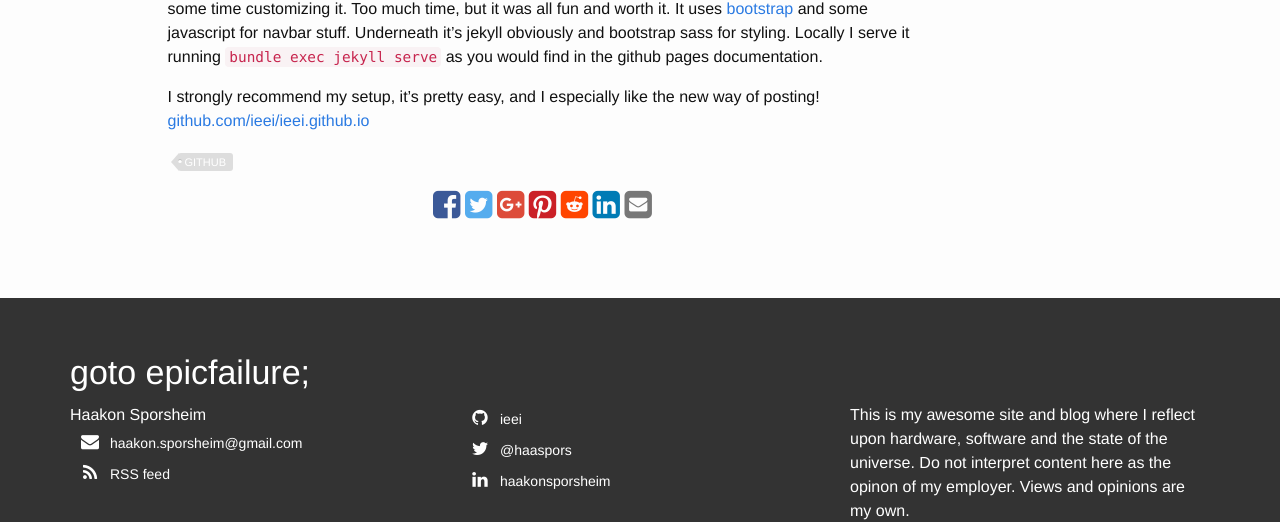
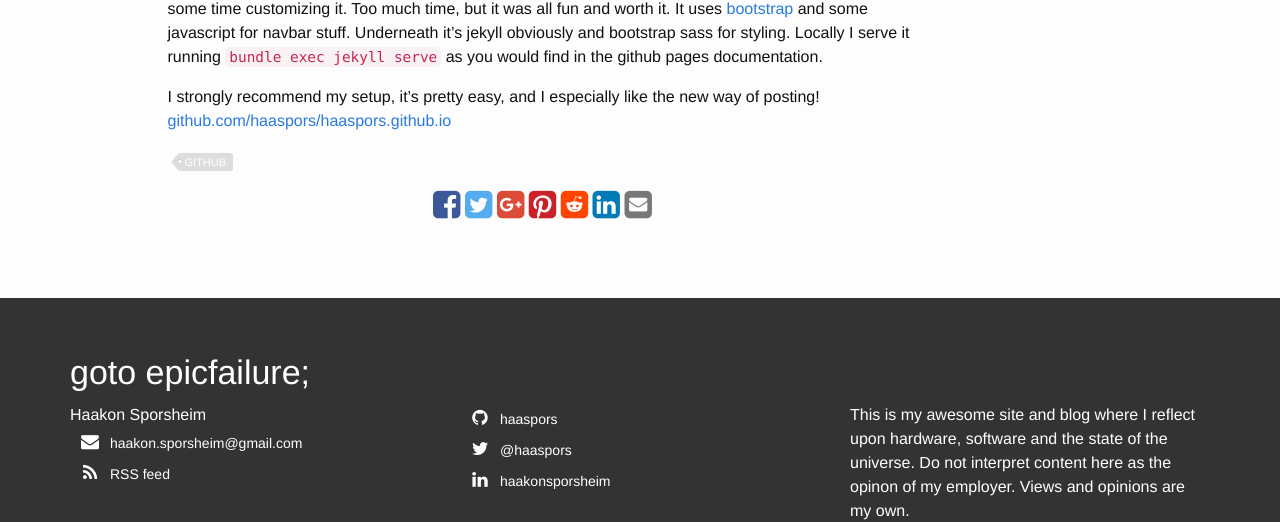
Before and after one commit to ieei/ieei.github.io, a Jekyll site: the page built from _posts/2016-02-13-moving-over-to-github-pages.md, in a window 1280 px wide and 1086 px high. Shown: the part 536-1058 px from the top of the window. Built offline with Jekyll 4.4.1, drawn with Linux system fonts in a browser that asks for light colours; nearby versions of some CDN libraries; comment, search, counter and statistics services are not loaded.

Commit message:
Rename Github handle to haaspors

```diff
--- a/_config.yml
+++ b/_config.yml
@@ -8,9 +8,9 @@ description: > # this means to ignore newlines until "baseurl:"
   Do not interpret content here as the opinon of my employer.
   Views and opinions are my own.
 baseurl: "" # the subpath of your site, e.g. /blog/
-url: "https://ieei.github.io" # the base hostname & protocol for your site
+url: "https://haaspors.github.io" # the base hostname & protocol for your site
 twitter_username: haaspors
-github_username:  ieei
+github_username:  haaspors
 linkedin_username: haakonsporsheim
 disqus_shortname: ieeigh
 google_analytics_tracking_id: UA-73773916-1
--- a/_includes/navigation.html
+++ b/_includes/navigation.html
@@ -11,7 +11,7 @@
           <span class="glyphicon glyphicon-menu-hamburger"></span>
         </button>
       </div>
-      <div id="ieei-navbar" class="collapse navbar-collapse">
+      <div id="haaspors-navbar" class="collapse navbar-collapse">
         <ul class="nav navbar-nav">
           <li><a class="hidden active" href="#page-top"></a></li>
           {% for item in site.nav-pages %}
--- a/_layouts/default.html
+++ b/_layouts/default.html
@@ -3,7 +3,7 @@
 
   {% include head.html %}
 
-  <body id="page-top" data-spy="scroll" data-target="#ieei-navbar" data-offset="50">
+  <body id="page-top" data-spy="scroll" data-target="#haaspors-navbar" data-offset="50">
 
     {% include navigation.html %}
     {% if page.header %}
--- a/_posts/2016-02-13-moving-over-to-github-pages.md
+++ b/_posts/2016-02-13-moving-over-to-github-pages.md
@@ -39,10 +39,10 @@ Locally I serve it running `bundle exec jekyll serve` as you would find in the
 github pages documentation.
 
 I strongly recommend my setup, it's pretty easy, and I especially like the new way of posting!
-[github.com/ieei/ieei.github.io][source]
+[github.com/haaspors/haaspors.github.io][source]
 
 [ghpages]: //pages.github.com
 [jekyll]: //www.jekyllrb.com
 [disqus]: //www.disqus.com
 [bootstrap]: //getbootstrap.com
-[source]: //github.com/ieei/ieei.github.io
+[source]: //github.com/haaspors/haaspors.github.io
```
Also changed, not shown: _posts/2015-10-27-mouse-support-in-tmux-2.1.md (+1 -1 lines).
